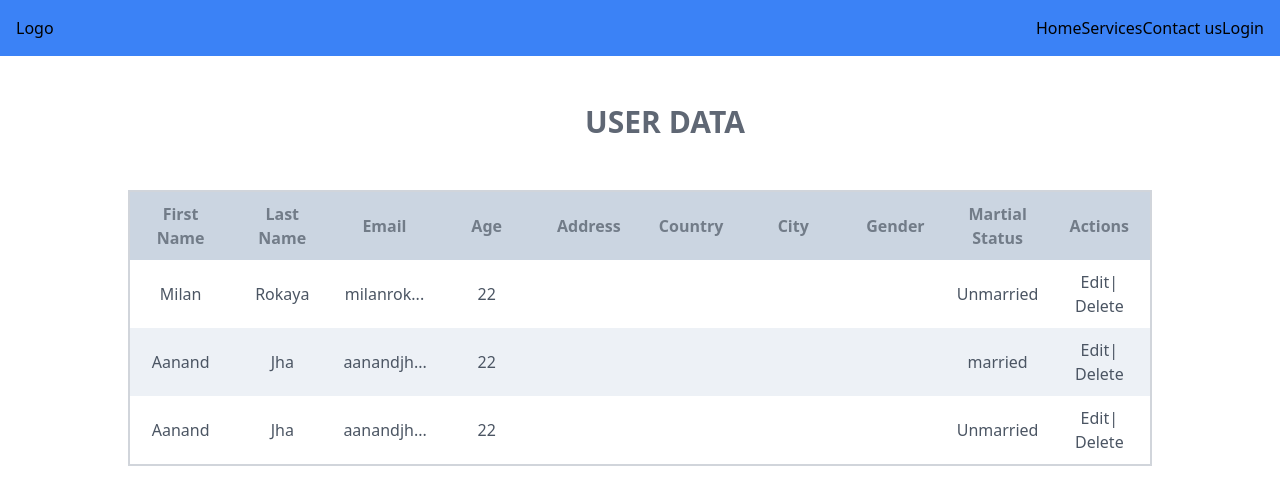
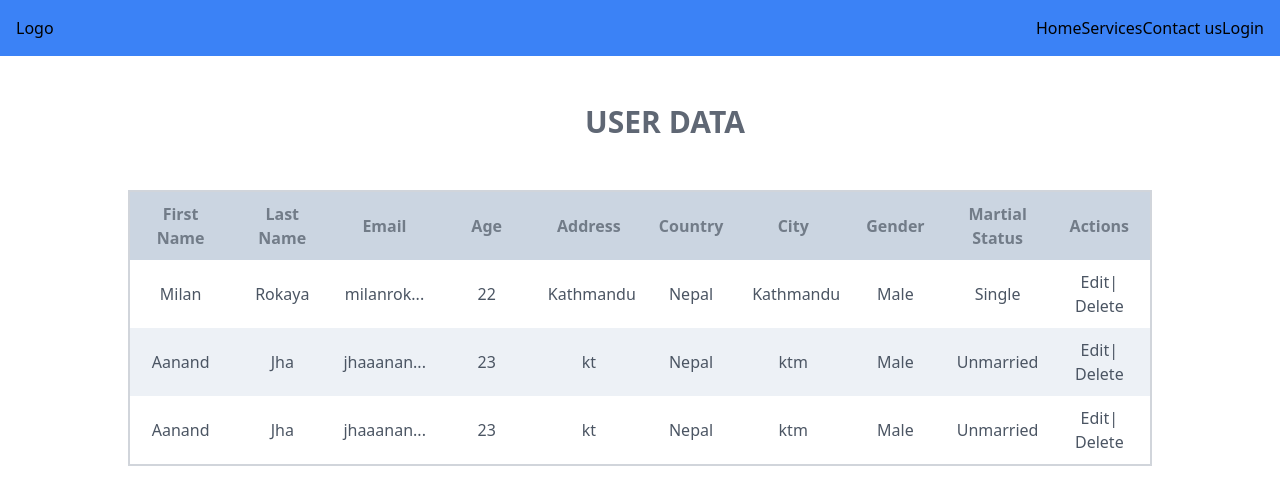
Before and after one commit to milan0827/API-Integration, a React (Vite) app: page /user-details in a window 1280 px wide. Shown: the top 504 px of the page. Built offline with nearby package versions, Linux system fonts and the light colour scheme; data requests are answered from the project's data file.

Commit message:
Update opearation

```diff
--- a/src/data/db.json
+++ b/src/data/db.json
@@ -1,36 +1,39 @@
 {
   "user": [
     {
-      "id": "1",
+      "id": "58c0",
       "firstName": "Milan",
       "lastName": "Rokaya",
-      "age": 22,
       "email": "milanrokaya2014@gmail.com",
-      "phoneNo": "9869599304",
-      "Nationality": "Nepali",
-      "Address": "Boudha,ktm",
+      "age": "22",
+      "address": "Kathmandu",
+      "country": "Nepal",
+      "city": "Kathmandu",
+      "gender": "Male",
+      "martialStatus": "Single"
+    },
+    {
+      "id": "f6fa",
+      "firstName": "Aanand",
+      "lastName": "Jha",
+      "email": "jhaaanand@gmail.com",
+      "age": "23",
+      "address": "kt",
+      "country": "Nepal",
+      "city": "ktm",
+      "gender": "Male",
       "martialStatus": "Unmarried"
     },
     {
-      "id": "2",
+      "id": "f323",
       "firstName": "Aanand",
       "lastName": "Jha",
-      "age": 22,
-      "email": "aanandjha@gmail.com",
-      "phoneNo": "9869599304",
-      "Nationality": "Nepali",
-      "Address": "Boudha,ktm",
-      "martialStatus": "married"
-    },
-    {
-      "id": "2",
-      "firstName": "Aanand",
-      "lastName": "Jha",
-      "age": 22,
-      "email": "aanandjha@gmail.com",
-      "phoneNo": "9869599304",
-      "Nationality": "Nepali",
-      "Address": "Boudha,ktm",
+      "email": "jhaaanand@gmail.com",
+      "age": "23",
+      "address": "kt",
+      "country": "Nepal",
+      "city": "ktm",
+      "gender": "Male",
       "martialStatus": "Unmarried"
     }
   ]
--- a/src/hooks/useUpdate.tsx
+++ b/src/hooks/useUpdate.tsx
@@ -8,17 +8,21 @@ export function useUpdate(id: string, data: UserDataType) {
   const [error, setError] = useState<string>("");
   const [isLoading, setIsLoading] = useState<boolean>(false);
 
-  async function fetchSingleUser() {
+  function updateUser() {
     setIsLoading(true);
     service
-      .patch(`http://localhost:3000/user-data/${id}`, { ...data })
-      .then((res) => console.log(res))
+      .put(`http://localhost:3000/user-details/${id}`, data)
+      .then((res) => {
+        console.log(res.data.id);
+        setUserData(res.data);
+        setIsLoading(false);
+      })
       .catch((error) => {
         const err = error as AxiosError;
         setError(err.message);
+        setIsLoading(false);
       });
-    setIsLoading(false);
   }
 
-  return { userData, error, isLoading, fetchSingleUser };
+  return { userData, error, isLoading, updateUser };
 }
--- a/src/pages/TableView/TableRow.tsx
+++ b/src/pages/TableView/TableRow.tsx
@@ -22,7 +22,7 @@ export default function TableRow({ user }: UserType) {
       <td>
         <button
           onClick={() => {
-            navigate(`/user-data/${user.id}`, { state: { user } });
+            navigate(`/user-details/${user.id}`, { state: { user } });
           }}
         >
           Edit
--- a/src/pages/TableView/index.tsx
+++ b/src/pages/TableView/index.tsx
@@ -40,7 +40,7 @@ function TableView() {
         {!isLoading ? (
           <tbody className="">
             {data.map((user: UserDataType) => (
-              <TableRow key={user.email} user={user} />
+              <TableRow key={user.id} user={user} />
             ))}
           </tbody>
         ) : null}
--- a/src/pages/UserForm.tsx/index.tsx
+++ b/src/pages/UserForm.tsx/index.tsx
@@ -1,13 +1,14 @@
-import { useEffect, useState } from "react";
+import { useEffect, useId, useState } from "react";
 // import { useApi } from "../../hooks/useApi";
 import { UserDataType } from "../../shared/type";
 import { usePost } from "../../hooks/usePost";
-import { useLocation } from "react-router-dom";
+import { useLocation, useNavigate } from "react-router-dom";
 import { useUpdate } from "../../hooks/useUpdate";
 
 function UserForm() {
+  const id = useId();
   const [userData, setUserData] = useState<UserDataType>({
-
+    id: id,
     firstName: "",
     lastName: "",
     email: "",
@@ -22,7 +23,8 @@ function UserForm() {
   const [isEditMode, setIsEditMode] = useState(false);
   const location = useLocation();
   const fetchedUserData = location?.state?.user;
-  const { error, fetchSingleUser } = useUpdate(userData.id, userData);
+  const { error, updateUser } = useUpdate(userData.id, userData);
+  const navigate = useNavigate();
 
   useEffect(() => {
     if (fetchedUserData) {
@@ -36,16 +38,20 @@ function UserForm() {
   }
 
   const { call, isLoading } = usePost({
-    url: "/user",
+    url: "/",
     userData: userData,
   });
+
   const HandleCreateData = (e: React.ChangeEvent<HTMLFormElement>) => {
     e.preventDefault();
     if (isEditMode) {
-      fetchSingleUser();
+      updateUser();
       setIsEditMode(false);
+      navigate("/user-details");
+      return;
     }
     call();
+    navigate("/user-details");
   };
 
   return (
--- a/src/routes/routes.tsx
+++ b/src/routes/routes.tsx
@@ -9,11 +9,10 @@ const router = createBrowserRouter([
     children: [
       {
         index: true,
-        // path: "user-data",
         element: <UserForm />,
       },
       {
-        path: "user-data/:id",
+        path: "user-details/:id",
         element: <UserForm />,
       },
       {
--- a/src/services/apiServices.ts
+++ b/src/services/apiServices.ts
@@ -1,7 +1,7 @@
 import axios from "axios";
 
 export const service = axios.create({
-  baseURL: "http://localhost:3000",
+  baseURL: "http://localhost:3000/user",
   timeout: 1000,
 });
 
--- a/src/shared/type.ts
+++ b/src/shared/type.ts
@@ -1,4 +1,5 @@
 export type UserDataType = {
+  id: string;
   firstName: string;
   lastName: string;
   email: string;
```
